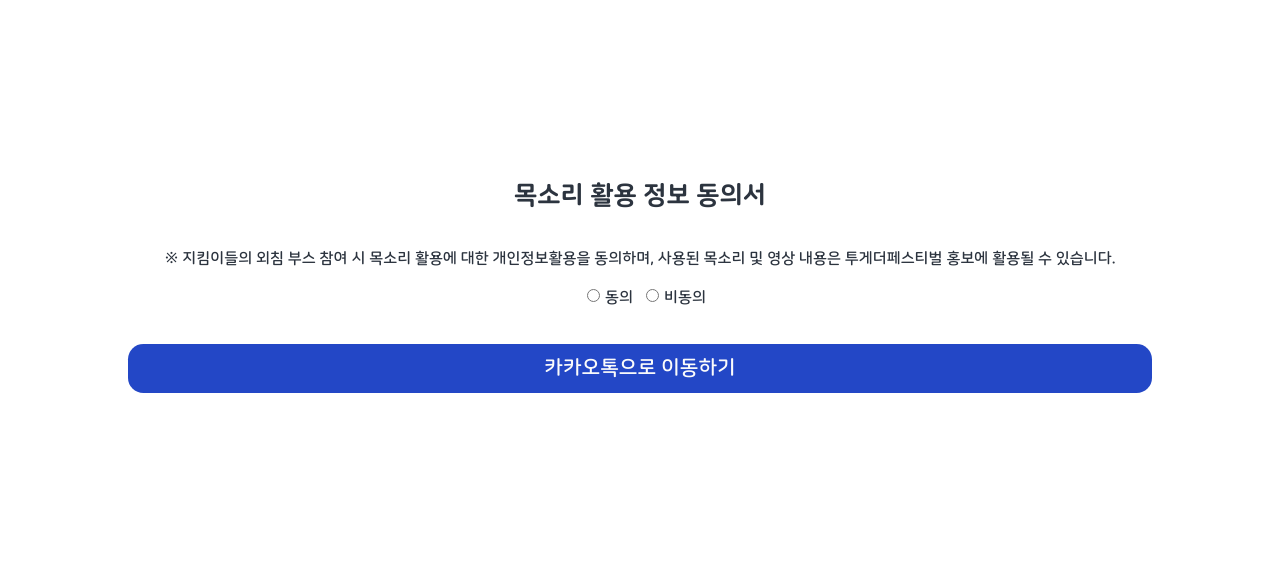
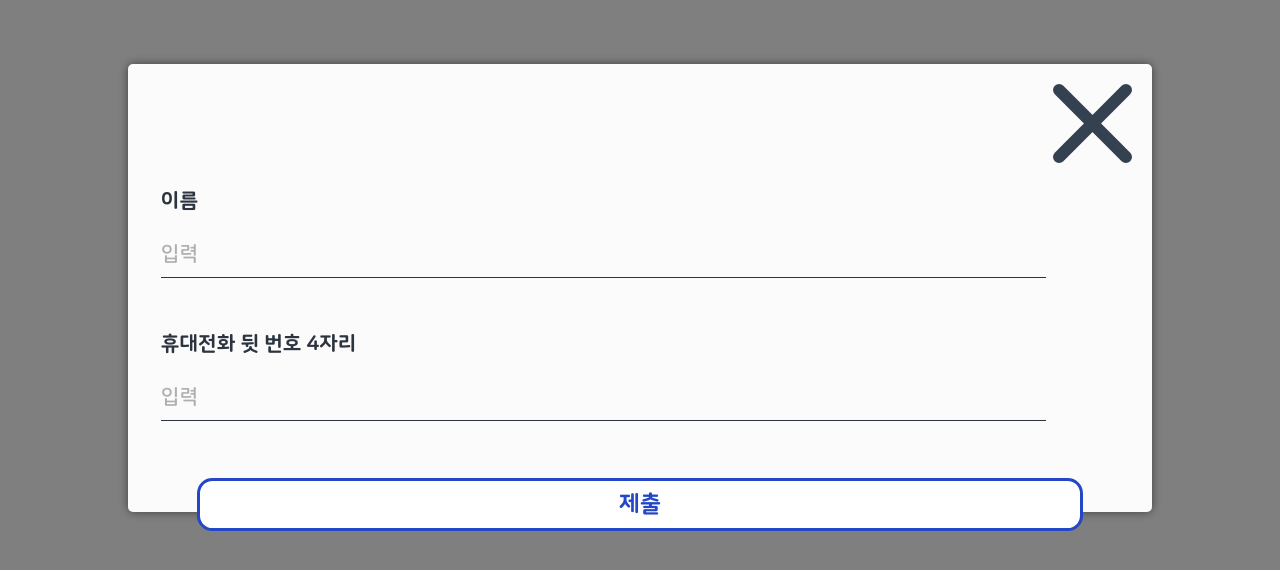
Before and after one commit to Lee-clipse/tf-15th-website, a React (Create React App) app in the folder client/: page /voice-agree in a window 1280 px wide. Shown: the part 112-682 px from the top of the page. Built offline with nearby package versions, Linux system fonts and the light colour scheme.

Commit message:
refactor: Voice agree page can reconfirm user QR
If there's no userId at LS, reconfirm QR modal can operate LS regisgter

```diff
--- /dev/null
+++ b/client/src/component/QRReconfirmModal/index.jsx
@@ -0,0 +1,91 @@
+import React, { useState } from "react";
+import * as s from "./style";
+import { ENV, API } from "@constants/env";
+import axios from "axios";
+import inputChecker from "../../pages/QRReconfirm/inputChecker";
+import Swal from "sweetalert2";
+
+const QRReconfirmModal = ({ closeModal }) => {
+  const [formData, setFormData] = useState({});
+
+  // 모달 닫기 << 상위 컴포넌트 동작
+  const handleModalClose = () => {
+    closeModal();
+  };
+
+  const simpleFormList = [
+    { name: "name", title: "이름", placeholder: "입력" },
+    { name: "phoneNumber", title: "휴대전화 뒷 번호 4자리", placeholder: "입력" },
+  ];
+
+  const handleChange = (event, index) => {
+    const { name, value } = event.target;
+    setFormData((prevData) => ({
+      ...prevData,
+      [name]: value,
+    }));
+  };
+
+  const handleSubmit = async () => {
+    // 입력 검증 후 alert
+    const { isValid, title, comment, type } = inputChecker(formData);
+    if (!isValid) {
+      Swal.fire(title, comment, type);
+      return;
+    }
+
+    try {
+      // API: Reconfirm QR
+      const res = await axios.get(ENV.SERVER_PROD_DOMAIN + API.RECONFIRM_QR, {
+        params: {
+          name: formData.name,
+          phoneNumber: formData.phoneNumber,
+        },
+      });
+      if (Number(res.data.code) === 200) {
+        localStorage.setItem("userId", res.data.userId);
+        handleModalClose();
+        return;
+      } else {
+        Swal.fire("접수되지 않은 사용자입니다.", "홈페이지에서 접수하실 수 있습니다.", "warning");
+        return;
+      }
+    } catch (error) {
+      Swal.fire("API ERROR: Reconfirm QR", "인포데스크로 방문 제보 부탁드립니다.", "error");
+    }
+  };
+
+  return (
+    <s.Wrapper>
+      <s.Container>
+        <s.TopRow>
+          <s.CloseButtonWrapper onClick={handleModalClose}>
+            <s.CloseButton src="/assets/zerogame/close.svg" alt="close" />
+          </s.CloseButtonWrapper>
+        </s.TopRow>
+
+        <s.InputWrapper>
+          {simpleFormList.map((item, index) => (
+            <s.FormWrapper key={index}>
+              <s.Label>{item.title}</s.Label>
+              <s.Input
+                type="text"
+                name={item.name}
+                placeholder={item.placeholder}
+                onChange={handleChange}
+              ></s.Input>
+              <s.BR />
+            </s.FormWrapper>
+          ))}
+
+          <s.SubmitButtonWrapper onClick={handleSubmit}>
+            <s.SubmitButton>제출</s.SubmitButton>
+          </s.SubmitButtonWrapper>
+        </s.InputWrapper>
+        {/* {!rolled && <s.RollButton onClick={rollDice}>가자!</s.RollButton>} */}
+      </s.Container>
+    </s.Wrapper>
+  );
+};
+
+export default QRReconfirmModal;
--- /dev/null
+++ b/client/src/component/QRReconfirmModal/style.js
@@ -0,0 +1,106 @@
+import styled from "styled-components";
+
+export const Wrapper = styled.div`
+  position: fixed;
+  top: 0;
+  left: 0;
+  width: 100%;
+  height: 100%;
+  background-color: rgba(0, 0, 0, 0.5);
+  display: flex;
+  justify-content: center;
+  align-items: center;
+  z-index: 10;
+`;
+
+export const Container = styled.div`
+  display: flex;
+  justify-content: top;
+  flex-direction: column;
+  align-items: center;
+
+  position: relative;
+  padding: 20px;
+  border-radius: 5px;
+  box-shadow: 0px 0px 10px rgba(0, 0, 0, 0.5);
+  background: ${(props) => props.theme.color.TEXT_WHITE};
+
+  width: 80vw;
+  height: 56vh;
+`;
+
+export const TopRow = styled.div`
+  width: 100%;
+  display: flex;
+  justify-content: right;
+  margin-bottom: 2rem;
+`;
+export const CloseButtonWrapper = styled.div`
+  justify-content: right;
+  width: 8%;
+`;
+export const CloseButton = styled.img`
+  width: 100%;
+`;
+
+export const InputWrapper = styled.div`
+  display: flex;
+  justify-content: center;
+  align-items: center;
+
+  position: relative;
+  display: inline-block;
+
+  width: 100%;
+  height: 80%;
+`;
+
+export const FormWrapper = styled.div`
+  display: flex;
+  justify-content: center;
+  flex-direction: column;
+
+  width: 100%;
+  margin-left: 1rem;
+`;
+
+export const Label = styled.p`
+  color: ${(props) => props.theme.color.TEXT_BLACK};
+  font-family: ${(props) => props.theme.font.BOLD};
+  font-size: ${(props) => props.theme.font.size.ML};
+
+  margin-bottom: 0.6rem;
+  text-align: left;
+`;
+export const BR = styled.div`
+  margin: 2.2rem;
+`;
+export const Input = styled.input`
+  color: ${(props) => props.theme.color.TEXT_LIGHT_BLACK};
+  font-family: ${(props) => props.theme.font.NORMAL};
+  font-size: ${(props) => props.theme.font.size.ML};
+  line-height: 220%;
+  background: ${(props) => props.theme.color.TEXT_WHITE};
+
+  width: 90%;
+  margin-top: 1rem;
+  &::placeholder {
+    color: rgba(0, 0, 0, 0.3);
+  }
+`;
+
+export const SubmitButtonWrapper = styled.div`
+  display: flex;
+  justify-content: center;
+  align-items: center;
+`;
+export const SubmitButton = styled.button`
+  color: ${(props) => props.theme.color.MAIN_BLUE};
+  font-family: ${(props) => props.theme.font.BOLD};
+  font-size: ${(props) => props.theme.font.size.L};
+  background: ${(props) => props.theme.color.BACKGROUND};
+  border-radius: 1.2rem;
+  border: 0.26rem solid ${(props) => props.theme.color.MAIN_BLUE};
+  padding: 0.8rem;
+  width: 90%;
+`;
--- a/client/src/pages/VoiceAgree/index.jsx
+++ b/client/src/pages/VoiceAgree/index.jsx
@@ -1,11 +1,29 @@
-import React, { useState } from "react";
+import React, { useState, useEffect } from "react";
 import * as s from "./style";
 import { ENV, API } from "@constants/env";
 import Swal from "sweetalert2";
 import axios from "axios";
+import QRReconfirmModal from "@components/QRReconfirmModal";
 
 const VoiceAgreePage = () => {
   const [agreePI, setAgreePI] = useState("-1");
+  const [isModalOpen, setIsModalOpen] = useState(false);
+
+  useEffect(() => {
+    const userId = localStorage.getItem("userId");
+    if (userId === null) {
+      openModal();
+      return;
+    }
+  }, []);
+
+  const openModal = () => {
+    setIsModalOpen(true);
+  };
+
+  const closeModal = () => {
+    setIsModalOpen(false);
+  };
 
   const onAgreementChange = (e) => {
     setAgreePI(e.target.value);
@@ -14,12 +32,7 @@ const VoiceAgreePage = () => {
   const handleButtonClick = async () => {
     if (agreePI === "2") {
       const userId = localStorage.getItem("userId");
-      if (userId === null) {
-        Swal.fire("접수되지 않은 사용자입니다!", "", "error");
-        return;
-      }
-      console.log(userId);
-      // API: Spread Team Score
+      // API: Voice Agree
       const res = await axios.post(ENV.SERVER_PROD_DOMAIN + API.VOICE_AGREE, {
         userId,
       });
@@ -39,6 +52,7 @@ const VoiceAgreePage = () => {
 
   return (
     <s.Wrapper>
+      {isModalOpen && <QRReconfirmModal closeModal={closeModal} />}
       <s.Container>
         <s.Label>목소리 활용 정보 동의서</s.Label>
         <s.Text>
```
Also changed, not shown: client/src/pages/ZerogameViewer/index.jsx (+2 -5 lines).
